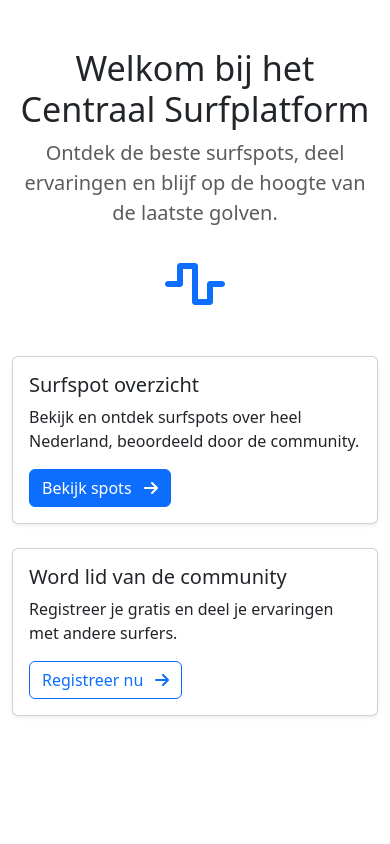
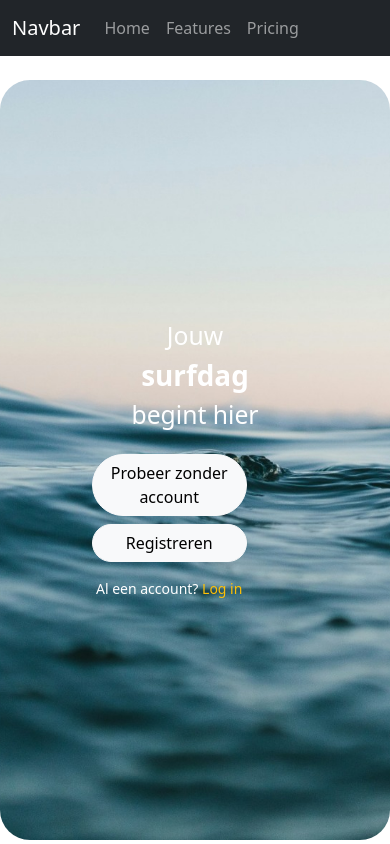
Before and after one commit to ThomasvHoutum/centraal-surfplatform, a React (Create React App) app in the folder frontend/: page / in a window 390 px wide. Built offline with nearby package versions, Linux system fonts and the light colour scheme.

Commit message:
FEATURE: add mobile-style header section with background image and CTA buttons

```diff
--- a/frontend/package.json
+++ b/frontend/package.json
@@ -12,6 +12,7 @@
     "@testing-library/user-event": "^13.5.0",
     "bootstrap": "^5.3.5",
     "react": "^19.1.0",
+    "react-bootstrap": "^2.10.9",
     "react-dom": "^19.1.0",
     "react-router-dom": "^7.5.0",
     "react-scripts": "5.0.1",
--- /dev/null
+++ b/frontend/src/components/HeaderSection.js
@@ -0,0 +1,30 @@
+import React from 'react';
+import headerBg from '../assets/images/header.jpg';
+import '../styles/HeaderSection.css';
+
+
+const HeaderSection = () => {
+    return (
+        <div className="header-box mx-auto mt-4">
+        <div
+          className="header-image d-flex flex-column justify-content-center align-items-center text-center"
+          style={{ backgroundImage: `url(${headerBg})` }}
+        >
+          <div className="text-white">
+            <h2 className="fw-light">Jouw</h2>
+            <h1 className="fw-bold mb-2">surfdag</h1>
+            <h2 className="fw-light mb-4">begint hier</h2>
+
+            <div className="d-flex flex-column w-75">
+              <button className="btn btn-light rounded-pill mb-2">Probeer zonder account</button>
+              <button className="btn btn-light rounded-pill mb-3">Registreren</button>
+              <small className="text-white">
+                Al een account? <a href="#login" className="text-warning text-decoration-none">Log in</a>
+              </small>
+            </div>
+          </div>
+        </div>
+      </div>
+    );
+};
+export default HeaderSection;
--- /dev/null
+++ b/frontend/src/components/Navbar.js
@@ -0,0 +1,19 @@
+import React from 'react';
+import { Navbar, Container, Nav } from 'react-bootstrap';
+
+const AppNavbar = () => {
+  return (
+    <Navbar bg="dark" data-bs-theme="dark">
+      <Container>
+        <Navbar.Brand href="#home">Navbar</Navbar.Brand>
+        <Nav className="me-auto">
+          <Nav.Link href="#home">Home</Nav.Link>
+          <Nav.Link href="#features">Features</Nav.Link>
+          <Nav.Link href="#pricing">Pricing</Nav.Link>
+        </Nav>
+      </Container>
+    </Navbar>
+  );
+};
+
+export default AppNavbar;
--- a/frontend/src/pages/Home.js
+++ b/frontend/src/pages/Home.js
@@ -1,48 +1,17 @@
 import React from 'react';
 import { FontAwesomeIcon } from '@fortawesome/react-fontawesome';
 import { faWaveSquare, faArrowRight } from '@fortawesome/free-solid-svg-icons';
+import AppNavbar from '../components/Navbar';
+import HeaderSection from '../components/HeaderSection';
 
 const Home = () => {
   return (
-    <div className="container py-5">
-      <div className="text-center mb-5">
-        <h1 className="display-4">Welkom bij het Centraal Surfplatform</h1>
-        <p className="lead text-muted">
-          Ontdek de beste surfspots, deel ervaringen en blijf op de hoogte van de laatste golven.
-        </p>
-        <FontAwesomeIcon icon={faWaveSquare} size="3x" className="text-primary mt-3" />
-      </div>
-
-      <div className="row">
-        <div className="col-md-6 mb-4">
-          <div className="card shadow-sm">
-            <div className="card-body">
-              <h5 className="card-title">Surfspot overzicht</h5>
-              <p className="card-text">
-                Bekijk en ontdek surfspots over heel Nederland, beoordeeld door de community.
-              </p>
-              <a href="#spots" className="btn btn-primary">
-                Bekijk spots <FontAwesomeIcon icon={faArrowRight} className="ms-2" />
-              </a>
-            </div>
-          </div>
+   <>
+   <AppNavbar />
+    <div className="d-flex justify-content-center">
+        <HeaderSection />
         </div>
-
-        <div className="col-md-6 mb-4">
-          <div className="card shadow-sm">
-            <div className="card-body">
-              <h5 className="card-title">Word lid van de community</h5>
-              <p className="card-text">
-                Registreer je gratis en deel je ervaringen met andere surfers.
-              </p>
-              <a href="#register" className="btn btn-outline-primary">
-                Registreer nu <FontAwesomeIcon icon={faArrowRight} className="ms-2" />
-              </a>
-            </div>
-          </div>
-        </div>
-      </div>
-    </div>
+   </>
   );
 };
 
--- /dev/null
+++ b/frontend/src/styles/HeaderSection.css
@@ -0,0 +1,15 @@
+.header-box {
+    width: 100%;
+    max-width: 400px;
+    height: 90vh;
+    border-radius: 30px;
+    overflow: hidden;
+}
+
+
+.header-image {
+    background-size: cover;
+    background-position: center;
+    height: 100%;
+    padding: 2rem;
+}
```
Also changed, not shown: frontend/src/assets/images/header.jpg (added), 1 other file (tests, documents, lock files or other folders).
